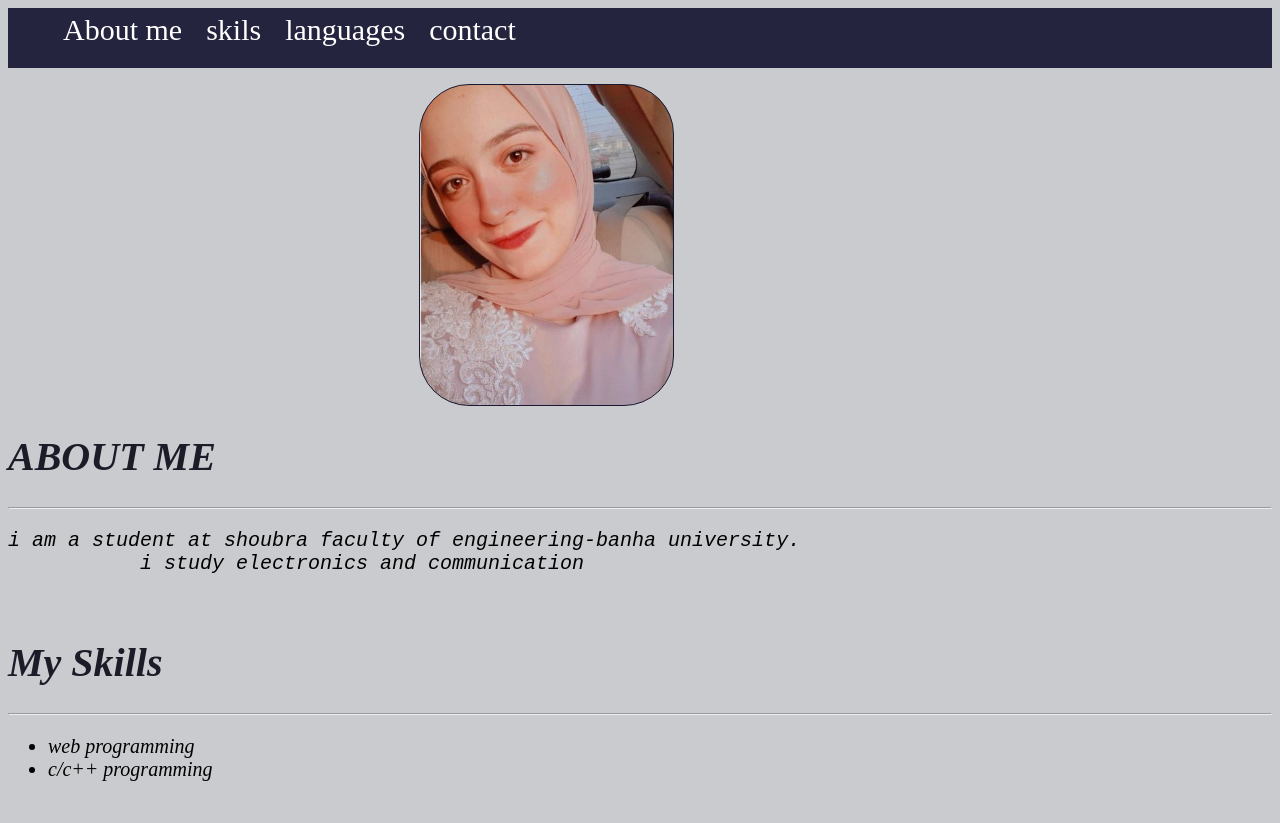
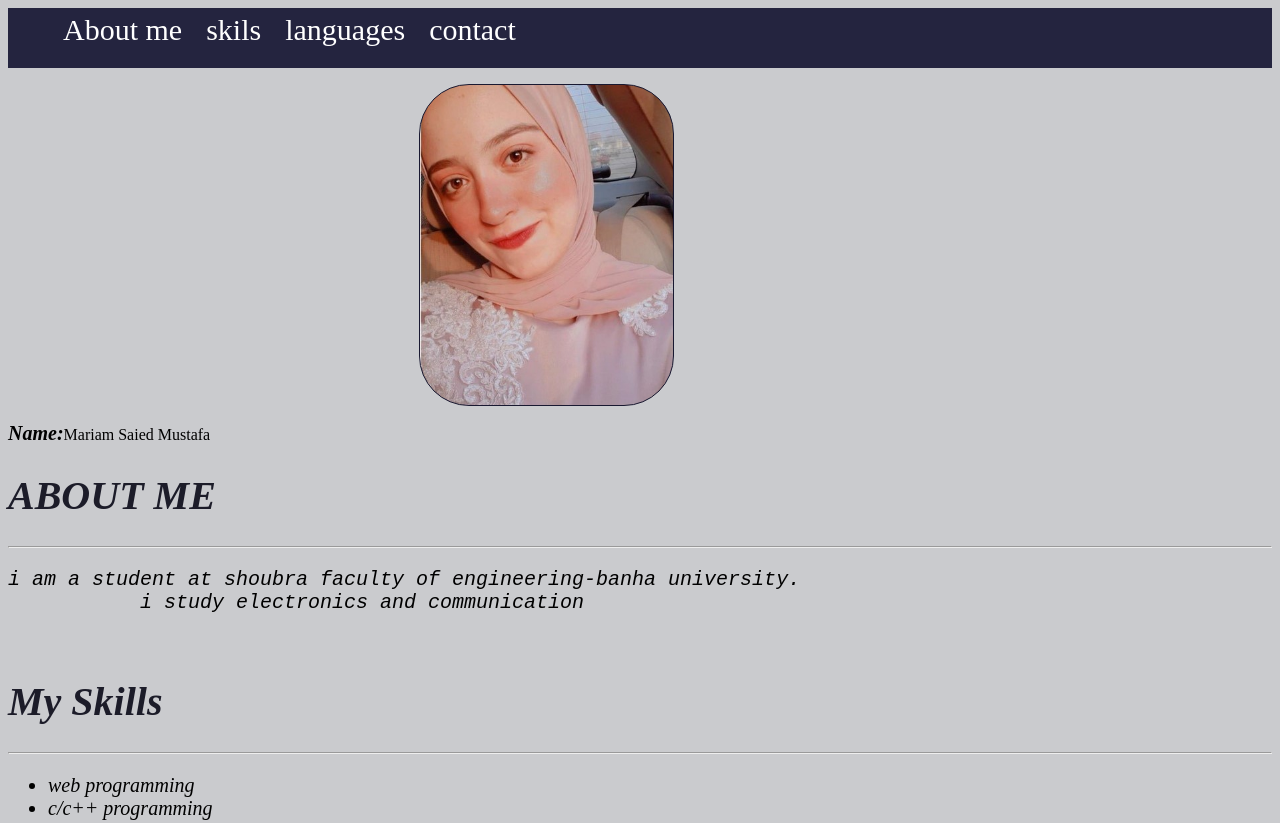
Before and after one commit to Mariam-Saied/cv, a plain HTML site: page index.html in a window 1280 px wide. Shown: the top 823 px of the page. Drawn offline with Linux system fonts and the light colour scheme.

Commit message:
Update index.html

```diff
--- a/index.html
+++ b/index.html
@@ -9,7 +9,11 @@
         <li class="nav"><a href="#languages">languages</a></li>
         <li class="nav"><a href="#contact">contact</a></li>
     </ul>
+    <div>
     <div class="im" ></div>
+        <p class="n"><span style="font-style: italic;font-weight: bold;font-size:20px;color: black;">Name:</span>Mariam Saied Mustafa<p>
+        </div>
+
    <div id="about">
        <h1  style="color: rgb(28, 28, 41);"class="#about">ABOUT ME</h1>
        <hr>
```
